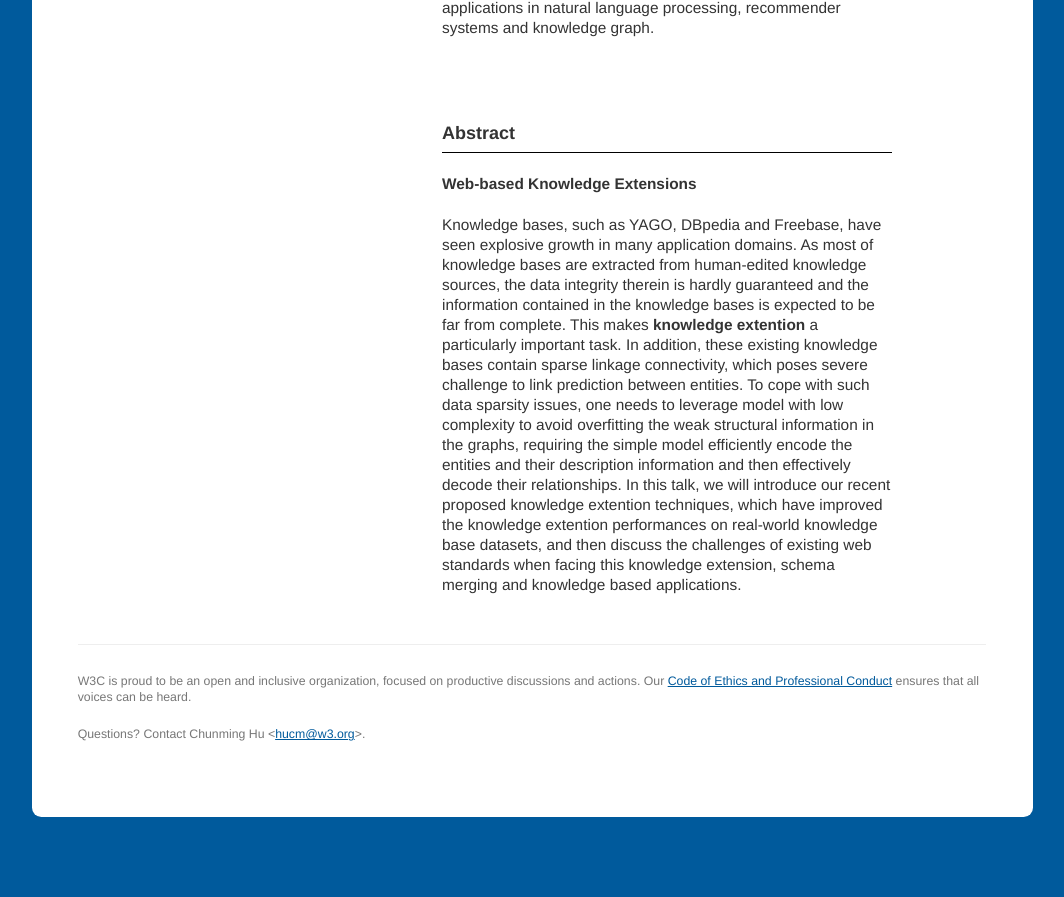
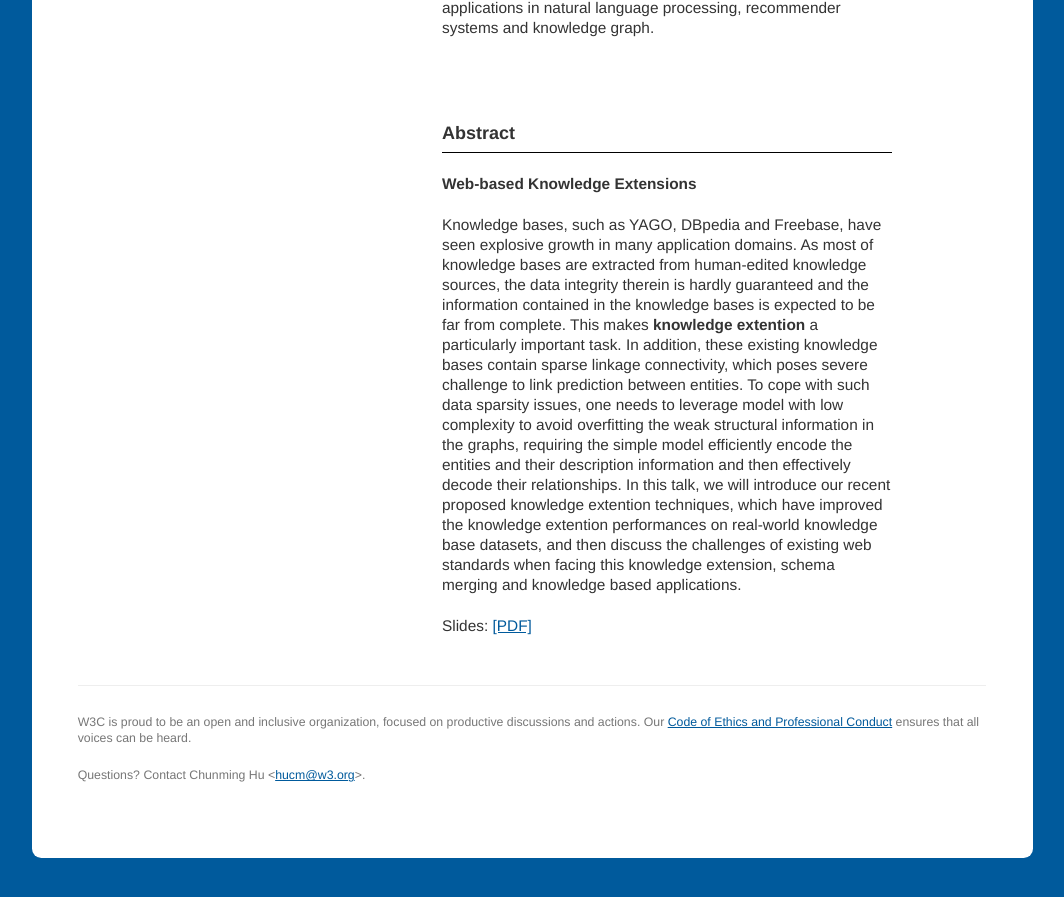
Before and after one commit to w3c/w3c-track-2019, a Jekyll site: the page built from speakers.md, in a window 1280 px wide and 900 px high, scrolled down 8618 px. Shown: the top 897 px of the window, without its empty margins (108-1172 px from the left). Built offline with Jekyll 4.4.1, drawn with Linux system fonts in a browser that asks for light colours; our own code applies the rules of GitHub Pages for plain Markdown files; before the commit the page ends 9477 px from its top, so only the background shows below that.

Commit message:
Update speakers.md

```diff
--- a/speakers.md
+++ b/speakers.md
@@ -283,6 +283,7 @@ as well as identify common "anti-patterns" in standards work that frustrate priv
 					<h3>Abstract</h3>
 					<h4>Web-based Knowledge Extensions</h4>
 					<p>Knowledge bases, such as YAGO, DBpedia and Freebase, have seen explosive growth in many application domains. As most of knowledge bases are extracted from human-edited knowledge sources, the data integrity therein is hardly guaranteed and the information contained in the knowledge bases is expected to be far from complete. This makes <b>knowledge extention</b> a particularly important task. In addition, these existing knowledge bases contain sparse linkage connectivity, which poses severe challenge to link prediction between entities. To cope with such data sparsity issues, one needs to leverage model with low complexity to avoid overfitting the weak structural information in the graphs, requiring the simple model efficiently encode the entities and their description information and then effectively decode their relationships. In this talk, we will introduce our recent proposed knowledge extention techniques, which have improved the knowledge extention performances on real-world knowledge base datasets, and then discuss the challenges of existing web standards when facing this knowledge extension, schema merging and knowledge based applications.</p>
+					<p>Slides: <a href="assets/richong-kg.PDF">[PDF]</a></p>
 				</div>
 			</div>
 		</div>
```
